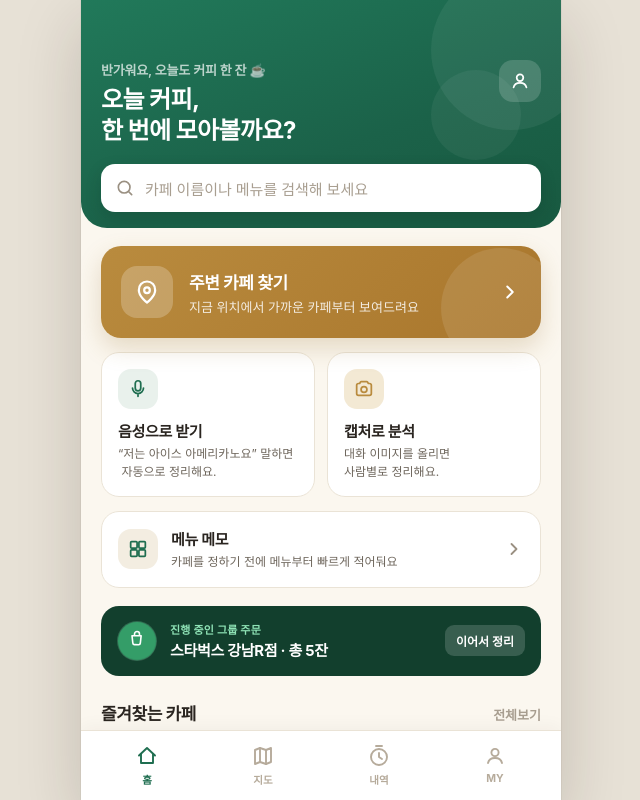
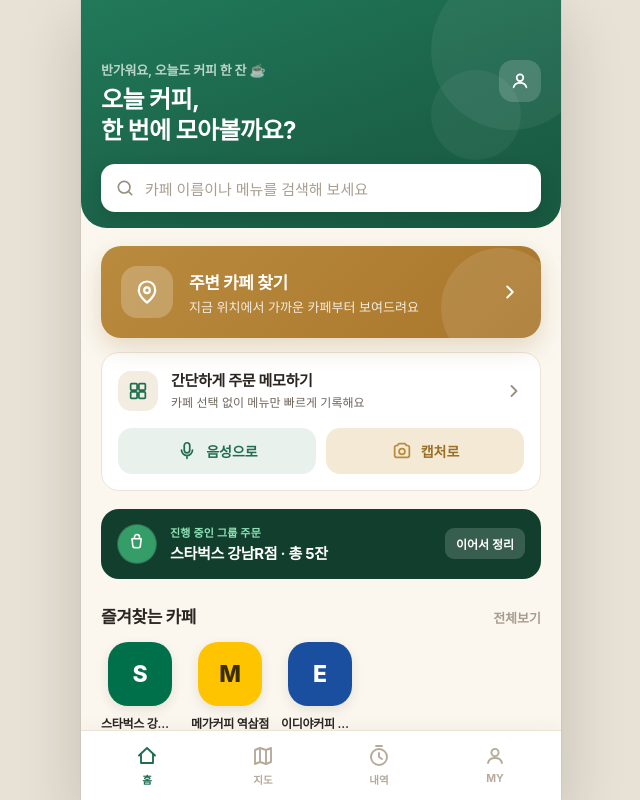
Before and after one commit to yjhong33/coffee-order-app, a React (Vite) app in the folder app/: page / in a window 1280 px wide. Shown: the whole page, without its empty margins (319-959 px from the left). Built offline with nearby package versions, Linux system fonts and the light colour scheme; a web font is replaced by a local one.

Commit message:
Merge voice/capture/memo cards into single home card per design

```diff
--- a/app/src/screens/Home.jsx
+++ b/app/src/screens/Home.jsx
@@ -76,39 +76,34 @@ export default function Home({
         </div>
       </div>
 
-      <div style={{ padding: '14px 20px 0', display: 'grid', gridTemplateColumns: '1fr 1fr', gap: 12 }}>
-        <div onClick={onOpenVoice} style={{ background: 'var(--cc-card)', border: '1px solid var(--cc-line)', borderRadius: 18, padding: 16, cursor: 'pointer' }}>
-          <div style={{ width: 40, height: 40, borderRadius: 13, background: 'var(--cc-green-soft)', display: 'flex', alignItems: 'center', justifyContent: 'center' }}>
-            <MicIcon />
+      <div style={{ padding: '14px 20px 0' }}>
+        <div style={{ background: 'var(--cc-card)', border: '1px solid var(--cc-line)', borderRadius: 18, padding: 16 }}>
+          <div onClick={onEnterMemo} style={{ display: 'flex', alignItems: 'center', gap: 13, cursor: 'pointer' }}>
+            <div style={{ width: 40, height: 40, borderRadius: 13, background: 'var(--cc-band)', display: 'flex', alignItems: 'center', justifyContent: 'center', flex: 'none' }}>
+              <GridIcon />
+            </div>
+            <div style={{ flex: 1, minWidth: 0 }}>
+              <div style={{ fontSize: 15, fontWeight: 700, letterSpacing: '-.3px' }}>간단하게 주문 메모하기</div>
+              <div style={{ fontSize: 12, color: 'var(--cc-ink2)', marginTop: 4, lineHeight: 1.45 }}>카페 선택 없이 메뉴만 빠르게 기록해요</div>
+            </div>
+            <ChevronRight color="#9A9082" size={20} />
           </div>
-          <div style={{ fontSize: 15, fontWeight: 700, marginTop: 11, letterSpacing: '-.3px' }}>음성으로 받기</div>
-          <div style={{ fontSize: 12, color: 'var(--cc-ink2)', marginTop: 4, lineHeight: 1.45 }}>
-            “저는 아이스 아메리카노요” 말하면
-            <div>&nbsp;자동으로 정리해요.</div>
+          <div style={{ display: 'grid', gridTemplateColumns: '1fr 1fr', gap: 10, marginTop: 16 }}>
+            <div
+              onClick={onOpenVoice}
+              style={{ background: 'var(--cc-green-soft)', borderRadius: 14, height: 46, display: 'flex', alignItems: 'center', justifyContent: 'center', gap: 8, cursor: 'pointer' }}
+            >
+              <MicIcon color="var(--cc-green)" />
+              <span style={{ fontSize: 14, fontWeight: 700, color: 'var(--cc-green)' }}>음성으로</span>
+            </div>
+            <div
+              onClick={onOpenCapture}
+              style={{ background: 'var(--cc-gold-soft)', borderRadius: 14, height: 46, display: 'flex', alignItems: 'center', justifyContent: 'center', gap: 8, cursor: 'pointer' }}
+            >
+              <CaptureIcon />
+              <span style={{ fontSize: 14, fontWeight: 700, color: '#9A6F26' }}>캡처로</span>
+            </div>
           </div>
-        </div>
-        <div onClick={onOpenCapture} style={{ background: 'var(--cc-card)', border: '1px solid var(--cc-line)', borderRadius: 18, padding: 16, cursor: 'pointer' }}>
-          <div style={{ width: 40, height: 40, borderRadius: 13, background: 'var(--cc-gold-soft)', display: 'flex', alignItems: 'center', justifyContent: 'center' }}>
-            <CaptureIcon />
-          </div>
-          <div style={{ fontSize: 15, fontWeight: 700, marginTop: 11, letterSpacing: '-.3px' }}>캡처로 분석</div>
-          <div style={{ fontSize: 12, color: 'var(--cc-ink2)', marginTop: 4, lineHeight: 1.45 }}>
-            대화 이미지를 올리면
-            <div>사람별로 정리해요.</div>
-          </div>
-        </div>
-      </div>
-
-      <div style={{ padding: '14px 20px 0' }}>
-        <div onClick={onEnterMemo} style={{ background: 'var(--cc-card)', border: '1px solid var(--cc-line)', borderRadius: 18, padding: 16, display: 'flex', alignItems: 'center', gap: 13, cursor: 'pointer' }}>
-          <div style={{ width: 40, height: 40, borderRadius: 13, background: 'var(--cc-band)', display: 'flex', alignItems: 'center', justifyContent: 'center', flex: 'none' }}>
-            <GridIcon />
-          </div>
-          <div style={{ flex: 1, minWidth: 0 }}>
-            <div style={{ fontSize: 15, fontWeight: 700, letterSpacing: '-.3px' }}>메뉴 메모</div>
-            <div style={{ fontSize: 12, color: 'var(--cc-ink2)', marginTop: 4, lineHeight: 1.45 }}>카페를 정하기 전에 메뉴부터 빠르게 적어둬요</div>
-          </div>
-          <ChevronRight color="#9A9082" size={20} />
         </div>
       </div>
 
```
